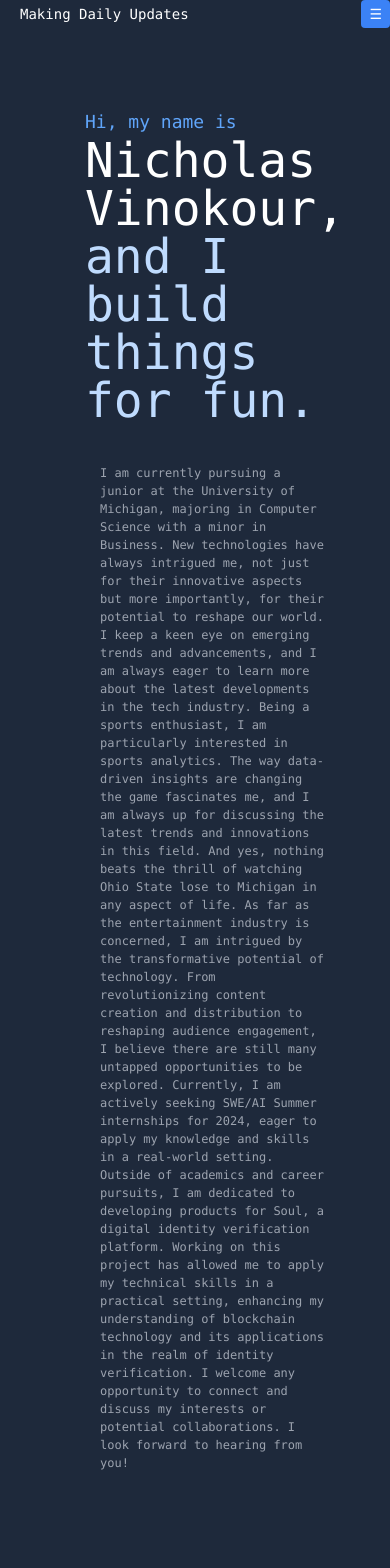
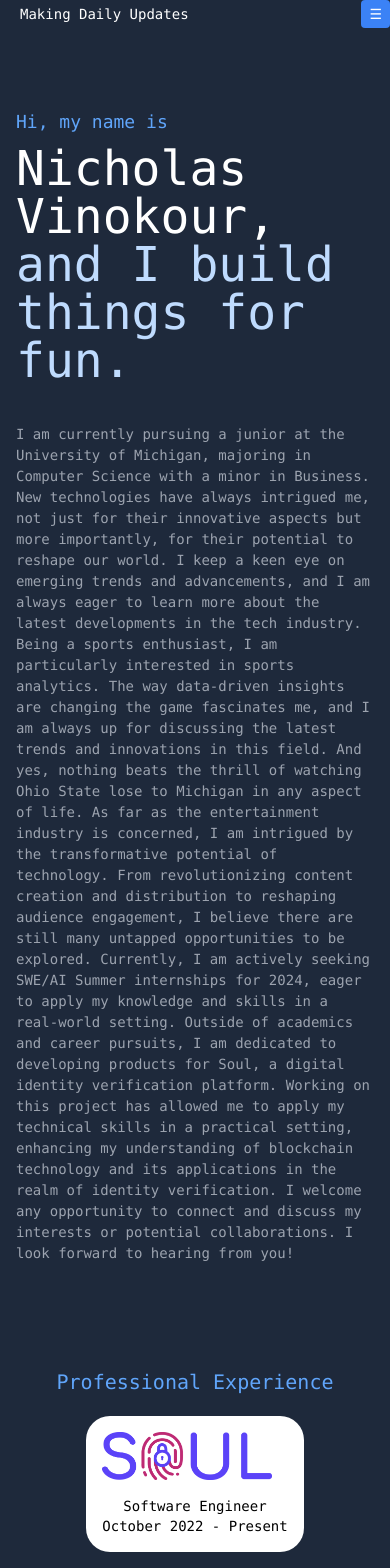
Before and after one commit to vinokour/my-website, a Next.js app: page / in a window 390 px wide. Shown: the top 1568 px of the page. Built offline with nearby package versions, Linux system fonts and the light colour scheme.

Commit message:
for nick

```diff
--- a/src/app/components/experience.tsx
+++ b/src/app/components/experience.tsx
@@ -4,55 +4,106 @@ export default function Experience() {
   const [selected, setSelected] = useState<string | null>(null);
 
   const handleClick = (id: string) => {
-    if(id === selected) {
+    if (id === selected) {
       setSelected(null);
-    }
-    else {
+    } else {
       setSelected(id);
     }
   };
 
   return (
     <div className="flex flex-col gap-5 h-full lg:mt-20 py-6 font-mono text-xl sm:text-2xl md:text-3xl lg:text-4xl xl:text-5xl text-blue-400 mt-10 bg-slate-800 px-4 md:px-0">
-      <h1 className="text-start text-xl md:ml-10 md:text-3xl lg:ml-40 lg:text-5xl xl:ml-96 xl:text-7xl">Professional Experience</h1>
-      <div className="flex flex-col md:px-3 md:flex-row justify-start gap-4 md:gap-x-10 lg:ml-40 lg:gap-x-80 mt-6">
-        <div className="card rounded-3xl cursor-pointer bg-white p-4 md:p-3" onClick={() => handleClick('soul')}>
-            <img className="object-contain h-12 md:h-16 md:ml-2 lg:ml-3 lg:px-1" src="soul4.png" alt="Soul Stamps" />
-            <p className="font-mono text-center text-sm text-black">Software Engineer</p>
-            <p className="font-mono text-center text-sm text-black">October 2022 - Present</p>
+      <h1 className="text-center text-xl md:ml-10 md:text-3xl lg:text-5xl xl:text-7xl">
+        Professional Experience
+      </h1>
+      <div className="flex lg:flex-row flex-col flex-wrap gap-5 justify-center items-center lg:mt-6">
+        <div
+          className="card rounded-3xl cursor-pointer bg-white p-4 md:p-3"
+          onClick={() => handleClick("soul")}
+        >
+          <img
+            className="object-contain h-12 md:h-16 md:ml-2 lg:ml-3 lg:px-1"
+            src="soul4.png"
+            alt="Soul Stamps"
+          />
+          <p className="font-mono text-center text-sm text-black mt-4">
+            Software Engineer
+          </p>
+          <p className="font-mono text-center text-sm text-black">
+            October 2022 - Present
+          </p>
         </div>
 
-        <div className="card rounded-3xl cursor-pointer bg-white p-4" onClick={() => handleClick('honeywell')}>
-            <img className="object-contain h-12 md:h-16 md:ml-0 lg:ml-0" src="Honeywell.png" alt="Honeywell" />
-            <p className="font-mono text-center text-sm text-black">Software Engineer Intern</p>
-            <p className="font-mono text-center text-sm text-black">May 2023 - Present</p>
-
+        <div
+          className="card rounded-3xl cursor-pointer bg-white p-4"
+          onClick={() => handleClick("honeywell")}
+        >
+          <img
+            className="object-contain h-12 md:h-16 md:ml-0 lg:ml-0"
+            src="Honeywell.png"
+            alt="Honeywell"
+          />
+          <p className="font-mono text-center text-sm text-black">
+            Software Engineer Intern
+          </p>
+          <p className="font-mono text-center text-sm text-black">
+            May 2023 - Present
+          </p>
         </div>
 
-        <div className="card rounded-3xl cursor-pointer bg-white p-4" onClick={() => handleClick('mlb')}>
-            <img className="object-contain h-12 md:h-16 md:ml-5 lg:ml-10" src="mlb.png" alt="MLB" />
-            <p className="font-mono text-center text-sm text-black">Creative Studio Intern</p>
-            <p className="font-mono text-center text-sm text-black">June 2022 - August 2022</p>
+        <div
+          className="card rounded-3xl cursor-pointer bg-white p-4"
+          onClick={() => handleClick("mlb")}
+        >
+          <img
+            className="object-contain h-12 md:h-16 md:ml-5 lg:ml-10"
+            src="mlb.png"
+            alt="MLB"
+          />
+          <p className="font-mono text-center text-sm text-black mt-4">
+            Creative Studio Intern
+          </p>
+          <p className="font-mono text-center text-sm text-black">
+            June 2022 - August 2022
+          </p>
         </div>
       </div>
 
-      {selected === 'soul' && (
+      {selected === "soul" && (
         <p className="font-mono w-full  md:w-11/12 lg:text-lg md:text-base  m md:ml-10 lg:w-1/2 lg:ml-96 xl:w-1/2 xl:ml-96 text-gray-400 text-xs mt-6">
-          Since October of my Sophomore year, I have been working on Soul. Soul is a digital identity authenticator built on Solana, and we are a small startup based in Los Angeles. At Soul, I have been deeply involved in creating innovative blockchain-based identity solutions. Our team has won over $60,000 in hackathons for our work with Soulstamps and AquaID, which combined into Soul.
-          I am a Software Engineer on the team and am currently developing a RESTful backend system for controlling autonomous lead finding and direct email marketing.
+          Since October of my Sophomore year, I have been working on Soul. Soul
+          is a digital identity authenticator built on Solana, and we are a
+          small startup based in Los Angeles. At Soul, I have been deeply
+          involved in creating innovative blockchain-based identity solutions.
+          Our team has won over $60,000 in hackathons for our work with
+          Soulstamps and AquaID, which combined into Soul. I am a Software
+          Engineer on the team and am currently developing a RESTful backend
+          system for controlling autonomous lead finding and direct email
+          marketing.
         </p>
       )}
 
-      {selected === 'honeywell' && (
+      {selected === "honeywell" && (
         <p className="font-mono md:text-base w-full lg:text-lg  md:w-11/12 md:ml-10 lg:w-1/2 lg:ml-40 xl:w-1/2 xl:ml-96 text-gray-400 text-sm mt-6">
-          Starting this May, I have been a Software Engineer intern at Honeywell in their Atlanta offices. I am working under Honeywell Connected Enterprises (HCE) with Logistics and Warehouse team, developing applications and APIs for the Operational Intelligence team.
+          Starting this May, I have been a Software Engineer intern at Honeywell
+          in their Atlanta offices. I am working under Honeywell Connected
+          Enterprises (HCE) with Logistics and Warehouse team, developing
+          applications and APIs for the Operational Intelligence team.
         </p>
       )}
 
-      {selected === 'mlb' && (
+      {selected === "mlb" && (
         <p className="font-mono w-full md:text-base lg:text-lg md:w-11/12 md:ml-10 lg:w-1/2 lg:ml-40 xl:w-1/2 xl:ml-96 text-gray-400 text-sm mt-6">
-          Last Summer I was a Creative Studio intern at Major League Baseball. During my time at MLB, I put my coding skills to use by creating a web application that made the process of reviewing live game tweets from MLB accounts a breeze. With a combination of React.js for frontend development, Python for backend tasks, and deftly written calls to RESTful and Twitter APIs, I managed to boost our tracking efficiency significantly by over 80%.
-          My role also saw me keeping a close eye on the performance of a massive number of social media posts - over 3,500 to be exact - spanning Instagram, Facebook, and Twitter for both domestic and international MLB accounts.
+          Last Summer I was a Creative Studio intern at Major League Baseball.
+          During my time at MLB, I put my coding skills to use by creating a web
+          application that made the process of reviewing live game tweets from
+          MLB accounts a breeze. With a combination of React.js for frontend
+          development, Python for backend tasks, and deftly written calls to
+          RESTful and Twitter APIs, I managed to boost our tracking efficiency
+          significantly by over 80%. My role also saw me keeping a close eye on
+          the performance of a massive number of social media posts - over 3,500
+          to be exact - spanning Instagram, Facebook, and Twitter for both
+          domestic and international MLB accounts.
         </p>
       )}
     </div>
--- a/src/app/components/picture.tsx
+++ b/src/app/components/picture.tsx
@@ -1,32 +1,43 @@
 export default function Picture() {
   return (
-    <div className="flex items-center flex-col px-10 mr-10 gap-5">
-      <div className="flex flex-col">
-        <p className="flex text-lg ml-20 font-mono text-blue-400 md:text-xl lg:text-2xl"> Hi, my name is </p>
-        <p className="text-5xl ml-20 font-mono text-white md:text-7xl lg:text-7xl">Nicholas Vinokour,</p>
-        <p className="text-5xl ml-20 font-mono text-blue-200 md:text-7xl lg:text-7xl">
+    <div className="flex lg:items-center flex-col px-4 lg:mr-10 gap-5">
+      <div className="flex flex-col lg:ml-20">
+        <p className="flex text-lg font-mono text-blue-400 md:text-xl lg:text-2xl">
+          Hi, my name is{" "}
+        </p>
+        <p className="text-5xl font-mono text-white md:text-7xl lg:text-7xl mt-2">
+          Nicholas Vinokour,
+        </p>
+        <p className="text-5xl font-mono text-blue-200 md:text-7xl lg:text-7xl">
           and I build things for fun.
         </p>
-
       </div>
-      <p className="flex ml-20 py-5 lg:w-3/4 lg:mt-10    w-full font-mono text-xs md:text-base  px-5  lg:text-lg items-center text-gray-400 mb-5 leading-normal md:leading-loose">
-        {" "}
-        I am currently pursuing a junior at the University of Michigan, majoring in Computer Science with a minor in Business.
-
-New technologies have always intrigued me, not just for their innovative aspects but more importantly, for their potential to reshape our world. I keep a keen eye on emerging trends and advancements, and I am always eager to learn more about the latest developments in the tech industry.
-
-Being a sports enthusiast, I am particularly interested in sports analytics. The way data-driven insights are changing the game fascinates me, and I am always up for discussing the latest trends and innovations in this field. And yes, nothing beats the thrill of watching Ohio State lose to Michigan in any aspect of life.
-
-As far as the entertainment industry is concerned, I am intrigued by the transformative potential of technology. From revolutionizing content creation and distribution to reshaping audience engagement, I believe there are still many untapped opportunities to be explored.
-
-Currently, I am actively seeking SWE/AI Summer internships for 2024, eager to apply my knowledge and skills in a real-world setting.
-
-Outside of academics and career pursuits, I am dedicated to developing products for Soul, a digital identity verification platform. Working on this project has allowed me to apply my technical skills in a practical setting, enhancing my understanding of blockchain technology and its applications in the realm of identity verification.
-
-I welcome any opportunity to connect and discuss my interests or potential collaborations. I look forward to hearing from you!
+      <p className="flex lg:ml-20 py-5 lg:w-3/4 lg:mt-10 w-full font-mono text-sm md:text-base lg:px-5 lg:text-lg items-center text-gray-400 mb-5 leading-normal md:leading-loose">
+        I am currently pursuing a junior at the University of Michigan, majoring
+        in Computer Science with a minor in Business. New technologies have
+        always intrigued me, not just for their innovative aspects but more
+        importantly, for their potential to reshape our world. I keep a keen eye
+        on emerging trends and advancements, and I am always eager to learn more
+        about the latest developments in the tech industry. Being a sports
+        enthusiast, I am particularly interested in sports analytics. The way
+        data-driven insights are changing the game fascinates me, and I am
+        always up for discussing the latest trends and innovations in this
+        field. And yes, nothing beats the thrill of watching Ohio State lose to
+        Michigan in any aspect of life. As far as the entertainment industry is
+        concerned, I am intrigued by the transformative potential of technology.
+        From revolutionizing content creation and distribution to reshaping
+        audience engagement, I believe there are still many untapped
+        opportunities to be explored. Currently, I am actively seeking SWE/AI
+        Summer internships for 2024, eager to apply my knowledge and skills in a
+        real-world setting. Outside of academics and career pursuits, I am
+        dedicated to developing products for Soul, a digital identity
+        verification platform. Working on this project has allowed me to apply
+        my technical skills in a practical setting, enhancing my understanding
+        of blockchain technology and its applications in the realm of identity
+        verification. I welcome any opportunity to connect and discuss my
+        interests or potential collaborations. I look forward to hearing from
+        you!
       </p>
-
-
     </div>
   );
 }
--- a/src/app/page.tsx
+++ b/src/app/page.tsx
@@ -1,4 +1,4 @@
-"use client"
+"use client";
 import Navbar from "./components/navbar.client";
 import Picture from "./components/picture";
 import Aboutbar from "./components/aboutbar";
@@ -6,15 +6,14 @@ import Experience from "./components/experience";
 import Projects from "./components/projects";
 
 export default function Home() {
-
   return (
     <div className="min-w-screen min-h-screen bg-slate-800">
-      <Navbar></Navbar>
-      <Picture></Picture>
-      < Experience></Experience>
-      <Projects></Projects>
-      </div>
-      /* <div className="flex flex-col w-full h-screen bg-slate-800 ">
+      <Navbar />
+      <Picture />
+      <Experience />
+      <Projects />
+    </div>
+    /* <div className="flex flex-col w-full h-screen bg-slate-800 ">
         <div className="flex bg-slate-800 flex-row justify-center w-full py-10 mr-20 mt-10 text-black">
           <div className="bg-slate-800 flex flex-col w-[50%] mr-10 h-[50%]">
             <Picture />
@@ -24,6 +23,5 @@ export default function Home() {
         <div className=" bg-slate-800 w-full h-full"> Nick</div>
       </div>
     </div> */
-
   );
 }
```
Also changed, not shown: src/app/components/aboutbar.tsx (+25 -15 lines), src/app/components/navbar.client.tsx (+17 -6 lines), src/app/components/projects.tsx (+23 -11 lines), src/app/components/soul.tsx (+2 -7 lines).
